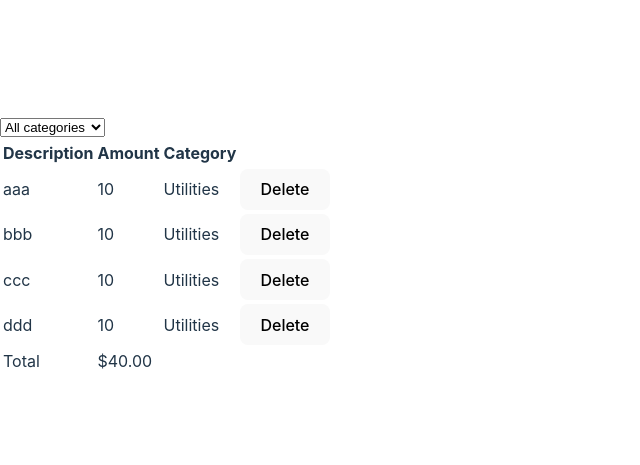
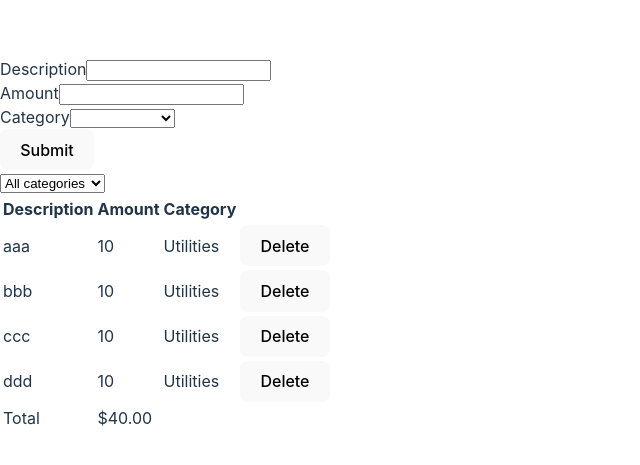
Before and after one commit to lavarius/react-expense-list, a React (Vite) app in the folder expense-list/: page / in a window 1280 px wide. Shown: the part 155-620 px from the top of the page, without its empty margins (0-640 px from the left). Built offline with nearby package versions, Linux system fonts and the light colour scheme.

Commit message:
Add dynamic rendering of categories from single source and Button

```diff
--- a/expense-list/src/App.tsx
+++ b/expense-list/src/App.tsx
@@ -1,6 +1,9 @@
 import React, { useState } from "react";
 import ExpenseList from "./expense-tracker/components/ExpenseList";
 import ExpenseFilter from "./expense-tracker/components/ExpenseFilter";
+import ExpenseForm from "./expense-tracker/components/ExpenseForm";
+
+export const categories = ["Groceries", "Utilities", "Entertainment"];
 
 function App() {
   const [selectedCategory, setSelectedCategory] = useState("");
@@ -17,6 +20,9 @@
 
   return (
     <div>
+      <div className="mb-5">
+        <ExpenseForm />
+      </div>
       <div className="mb-3">
         <ExpenseFilter
           onSelectCategory={(category) => setSelectedCategory(category)}
--- a/expense-list/src/expense-tracker/components/ExpenseFilter.tsx
+++ b/expense-list/src/expense-tracker/components/ExpenseFilter.tsx
@@ -1,4 +1,5 @@
 import React from "react";
+import { categories } from "../../App";
 
 interface Props {
   onSelectCategory: (category: string) => void;
@@ -11,9 +12,11 @@
       onChange={(event) => onSelectCategory(event.target.value)}
     >
       <option value="">All categories</option>
-      <option value="Groceries">Groceries</option>
-      <option value="Utilities">Utilities</option>
-      <option value="Entertainment">Entertainment</option>
+      {categories.map((category) => (
+        <option key={category} value={category}>
+          {category}
+        </option>
+      ))}
     </select>
   );
 };
--- a/expense-list/src/expense-tracker/components/ExpenseForm.tsx
+++ b/expense-list/src/expense-tracker/components/ExpenseForm.tsx
@@ -1,11 +1,12 @@
 import React from "react";
+import { categories } from "../../App";
 
 const ExpenseForm = () => {
   return (
     <form>
       <div className="mb-3">
         <label htmlFor="descriptio" className="form-label">
-          Descriptio
+          Description
         </label>
         <input id="description" type="text" className="form-control" />
       </div>
@@ -21,8 +22,14 @@
         </label>
         <select id="category" className="form-select">
           <option value=""></option>
+          {categories.map((category) => (
+            <option key={category} value={category}>
+              {category}
+            </option>
+          ))}
         </select>
       </div>
+      <button className="btn-btn-primary">Submit</button>
     </form>
   );
 };
```
